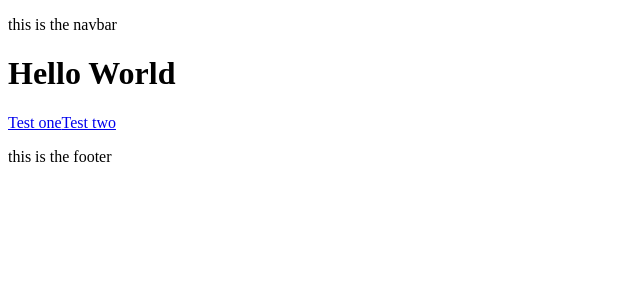
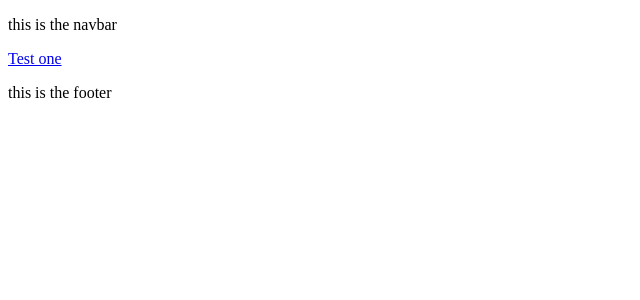
Before and after one commit to nestor-pineda/next-seo-gtag, a Next.js app: page / in a window 1280 px wide. Shown: the top 300 px of the page, without its empty margins (0-640 px from the left). Built offline with nearby package versions, Linux system fonts and the light colour scheme; no server answers.

Commit message:
button with event

```diff
--- a/lib/gtag.js
+++ b/lib/gtag.js
@@ -1,4 +1,5 @@
-export const GA_TRACKING_ID = process.env.NEXT_PUBLIC_GA_ID;
+// export const GA_TRACKING_ID = process.env.NEXT_PUBLIC_GA_ID;
+export const GA_TRACKING_ID = "G-3Z3C3C8BBY";
 
 // https://developers.google.com/analytics/devguides/collection/gtagjs/pages
 export const pageview = (url) => {
--- a/pages/index.js
+++ b/pages/index.js
@@ -1,17 +1,21 @@
 import Head from "next/head";
-import Image from "next/image";
-import styles from "../styles/Home.module.css";
 import Link from "next/link";
+import * as gtag from "../lib/gtag";
 
 export default function Home() {
+  const myclickHandler = () => {
+    gtag.event({
+      action: "this_is_a_click",
+      category: "home_clicks",
+      label: "one link clicked",
+      value: "testing",
+    });
+  };
+
   return (
     <div>
-      <h1>Hello World</h1>
-      <Link href="/about">
+      <Link href="/about" onClick={() => myclickHandler()}>
         <a>Test one</a>
-      </Link>
-      <Link href="/contact">
-        <a>Test two</a>
       </Link>
     </div>
   );
```
